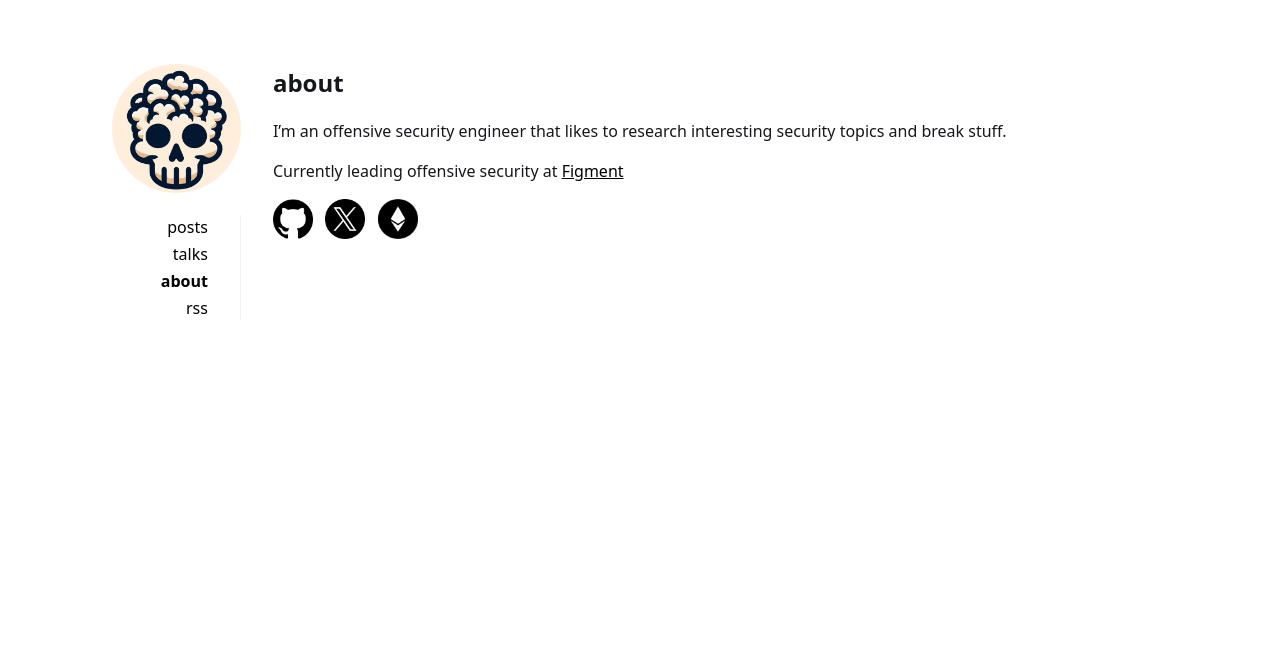
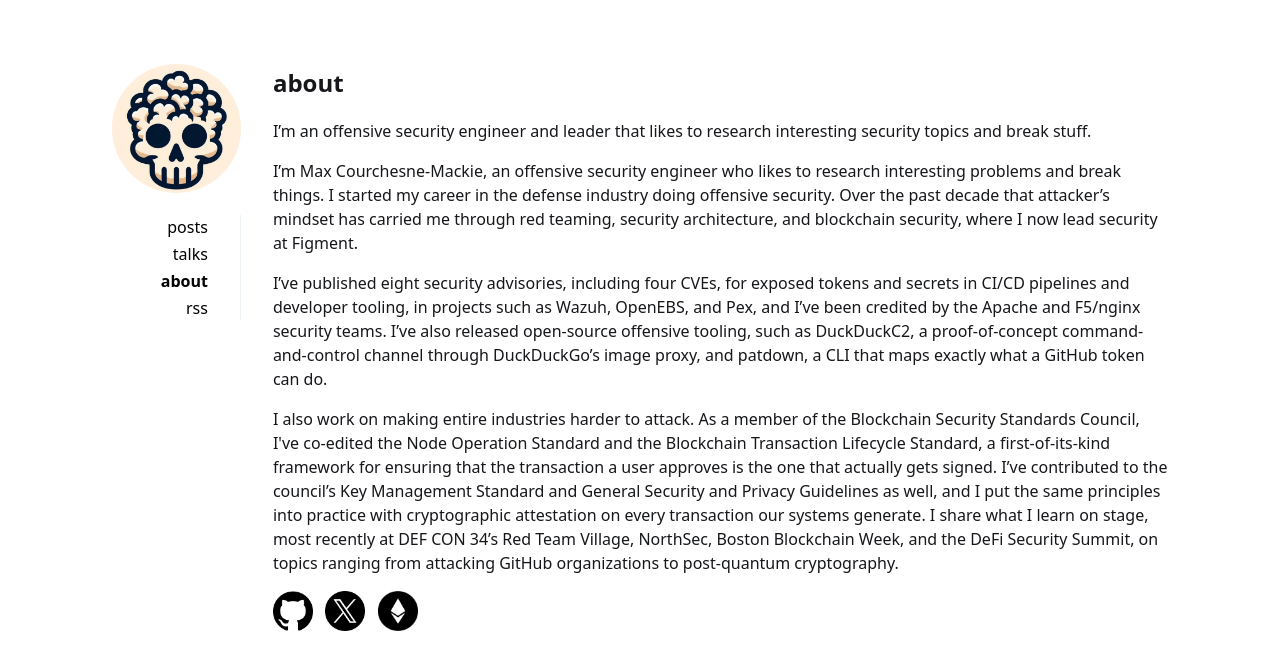
Before and after one commit to nopcorn/nopcorn.github.io, a Jekyll site: the page built from _pages/about.md, in a window 1280 px wide. Shown: the top 670 px of the page. Built offline with Jekyll 4.4.1, drawn with Linux system fonts in a browser that asks for light colours.

Commit message:
Update about.md

```diff
--- a/_pages/about.md
+++ b/_pages/about.md
@@ -3,8 +3,12 @@ layout: page
 title: about
 ---
 
-<p>I’m an offensive security engineer that likes to research interesting security topics and break stuff.</p>
+<p>I’m an offensive security engineer and leader that likes to research interesting security topics and break stuff.</p>
 
-<p>Currently leading offensive security at <a href="https://figment.io/company/about/">Figment</a></p>
+<p>I’m Max Courchesne-Mackie, an offensive security engineer who likes to research interesting problems and break things. I started my career in the defense industry doing offensive security. Over the past decade that attacker’s mindset has carried me through red teaming, security architecture, and blockchain security, where I now lead security at Figment.</p>
+
+<p>I’ve published eight security advisories, including four CVEs, for exposed tokens and secrets in CI/CD pipelines and developer tooling, in projects such as Wazuh, OpenEBS, and Pex, and I’ve been credited by the Apache and F5/nginx security teams. I’ve also released open-source offensive tooling, such as DuckDuckC2, a proof-of-concept command-and-control channel through DuckDuckGo’s image proxy, and patdown, a CLI that maps exactly what a GitHub token can do.</p>
+
+<p>I also work on making entire industries harder to attack. As a member of the Blockchain Security Standards Council, I've co-edited the Node Operation Standard and the Blockchain Transaction Lifecycle Standard, a first-of-its-kind framework for ensuring that the transaction a user approves is the one that actually gets signed. I’ve contributed to the council’s Key Management Standard and General Security and Privacy Guidelines as well, and I put the same principles into practice with cryptographic attestation on every transaction our systems generate. I share what I learn on stage, most recently at DEF CON 34’s Red Team Village, NorthSec, Boston Blockchain Week, and the DeFi Security Summit, on topics ranging from attacking GitHub organizations to post-quantum cryptography.</p>
 
 <a rel="me" href="https://github.com/nopcorn"><img class="social-icons" src="/assets/github.png" alt="GitHub"/></a> &nbsp; <a rel="me" href="https://x.com/nopcorn18785"><img class="social-icons" src="/assets/twitter.png" alt="X / Twitter"/></a> &nbsp; <a rel="me" href="https://app.ens.domains/nopcorn.eth"><img class="social-icons" src="/assets/eth.png" alt="ENS"/></a>
```
